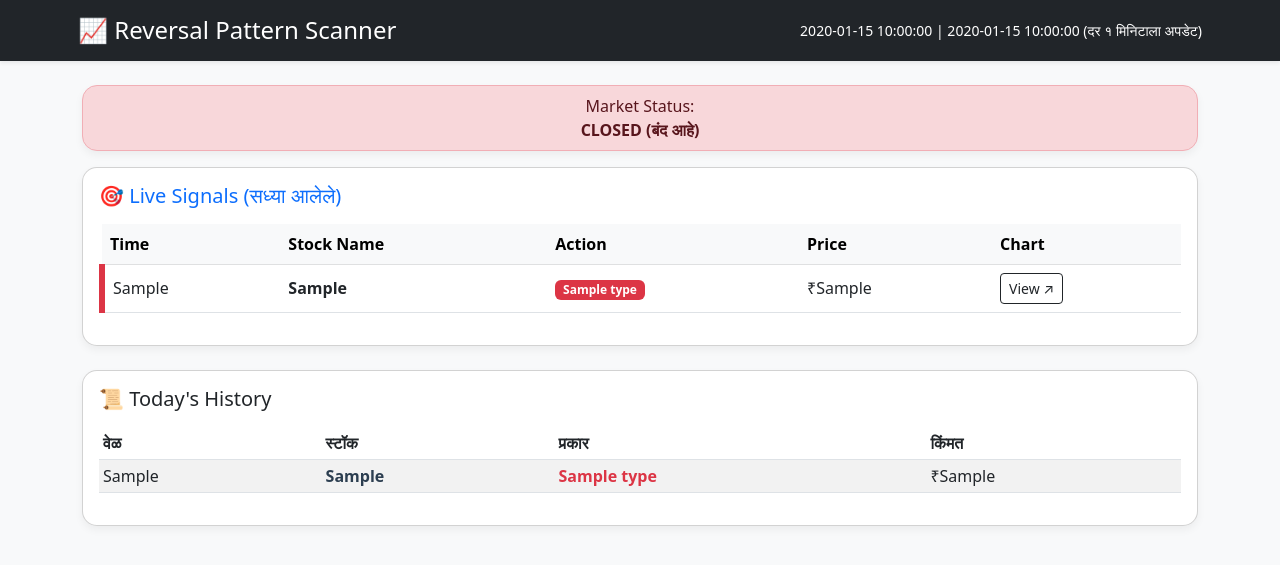
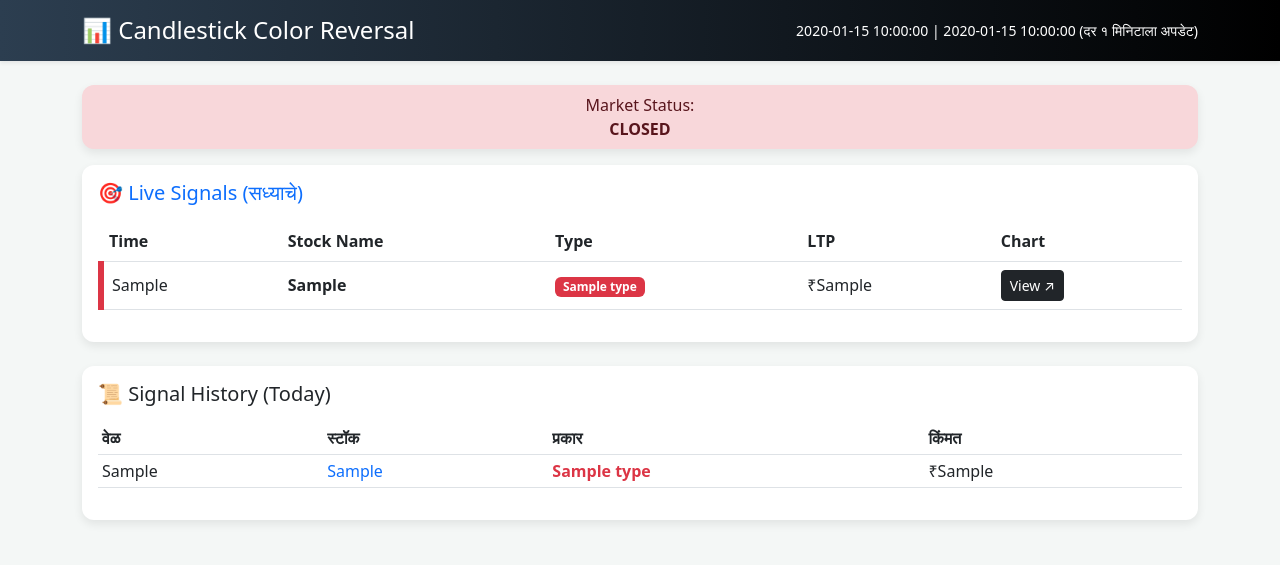
Before and after one commit to dattapwr/nifty-trading-bot, a Flask app: template templates/index.html in a window 1280 px wide. Shown: the top 565 px of the page. Run offline with Flask 3, Linux system fonts and the light colour scheme; the template is opened without the code that fills it: most values are stand-ins (such as "Sample title", 1, 10 or a date in 2020).

Commit message:
Update index.html

```diff
--- a/templates/index.html
+++ b/templates/index.html
@@ -3,41 +3,40 @@
 <head>
     <meta charset="UTF-8">
     <meta name="viewport" content="width=device-width, initial-scale=1.0">
-    <title>Stock Scanner - Live</title>
+    <title>Live Stock Scanner</title>
     <link href="https://cdn.jsdelivr.net/npm/bootstrap@5.3.0/dist/css/bootstrap.min.css" rel="stylesheet">
     <style>
-        body { background-color: #f8f9fa; }
+        body { background-color: #f4f7f6; }
         .buy-row { border-left: 6px solid #28a745; background-color: #f0fff4; }
         .sell-row { border-left: 6px solid #dc3545; background-color: #fff5f5; }
-        .card { border-radius: 15px; box-shadow: 0 4px 8px rgba(0,0,0,0.05); }
-        .tv-link { text-decoration: none; color: #2c3e50; font-weight: bold; }
-        .tv-link:hover { color: #007bff; }
+        .card { border-radius: 12px; border: none; box-shadow: 0 4px 10px rgba(0,0,0,0.08); }
+        .navbar { background: linear-gradient(90deg, #2c3e50, #000); }
     </style>
 </head>
 <body>
 
-<nav class="navbar navbar-dark bg-dark shadow-sm">
-    <div class="container text-center text-white p-2">
-        <h4 class="mb-0">📈 Reversal Pattern Scanner</h4>
+<nav class="navbar navbar-dark shadow-sm">
+    <div class="container text-center text-white py-2">
+        <h4 class="mb-0">📊 Candlestick Color Reversal</h4>
         <small>{{ date }} | {{ time }} (दर १ मिनिटाला अपडेट)</small>
     </div>
 </nav>
 
 <div class="container mt-4">
     <div class="alert {{ 'alert-success' if market_open else 'alert-danger' }} text-center card py-2">
-        Market Status: <strong>{{ 'LIVE (चालू आहे)' if market_open else 'CLOSED (बंद आहे)' }}</strong>
+        Market Status: <strong>{{ 'LIVE' if market_open else 'CLOSED' }}</strong>
     </div>
 
     <div class="card p-3 mb-4">
-        <h5 class="mb-3 text-primary">🎯 Live Signals (सध्या आलेले)</h5>
+        <h5 class="mb-3 text-primary">🎯 Live Signals (सध्याचे)</h5>
         <div class="table-responsive">
-            <table class="table table-hover align-middle">
-                <thead class="table-light">
+            <table class="table align-middle">
+                <thead>
                     <tr>
                         <th>Time</th>
                         <th>Stock Name</th>
-                        <th>Action</th>
-                        <th>Price</th>
+                        <th>Type</th>
+                        <th>LTP</th>
                         <th>Chart</th>
                     </tr>
                 </thead>
@@ -46,30 +45,24 @@
                     <tr class="{{ 'buy-row' if stock.type == 'BUY' else 'sell-row' }}">
                         <td>{{ stock.t }}</td>
                         <td><strong>{{ stock.s }}</strong></td>
-                        <td>
-                            <span class="badge {{ 'bg-success' if stock.type == 'BUY' else 'bg-danger' }}">
-                                {{ stock.type }}
-                            </span>
-                        </td>
+                        <td><span class="badge {{ 'bg-success' if stock.type == 'BUY' else 'bg-danger' }}">{{ stock.type }}</span></td>
                         <td>₹{{ stock.p }}</td>
                         <td>
-                            <a href="https://www.tradingview.com/chart/?symbol=NSE:{{ stock.s.split('.')[0] }}" target="_blank" class="btn btn-sm btn-outline-dark">
-                                View ↗
-                            </a>
+                            <a href="https://www.tradingview.com/chart/?symbol=NSE:{{ stock.s.split('.')[0] }}" target="_blank" class="btn btn-sm btn-dark">View ↗</a>
                         </td>
                     </tr>
                     {% else %}
-                    <tr><td colspan="5" class="text-center text-muted py-3">सध्या कोणताही नवीन पॅटर्न मॅच होत नाहीये...</td></tr>
+                    <tr><td colspan="5" class="text-center text-muted">पॅटर्न शोधत आहे... थोडा वेळ थांबा.</td></tr>
                     {% endfor %}
                 </tbody>
             </table>
         </div>
     </div>
 
-    <div class="card p-3 mb-5">
-        <h5 class="mb-3">📜 Today's History</h5>
+    <div class="card p-3">
+        <h5 class="mb-3">📜 Signal History (Today)</h5>
         <div class="table-responsive" style="max-height: 400px; overflow-y: auto;">
-            <table class="table table-sm table-striped">
+            <table class="table table-sm table-hover">
                 <thead>
                     <tr>
                         <th>वेळ</th>
@@ -82,7 +75,7 @@
                     {% for h in history %}
                     <tr>
                         <td>{{ h.t }}</td>
-                        <td><a href="https://www.tradingview.com/chart/?symbol=NSE:{{ h.s.split('.')[0] }}" target="_blank" class="tv-link">{{ h.s }}</a></td>
+                        <td><a href="https://www.tradingview.com/chart/?symbol=NSE:{{ h.s.split('.')[0] }}" target="_blank" style="text-decoration: none;">{{ h.s }}</a></td>
                         <td class="{{ 'text-success' if h.type == 'BUY' else 'text-danger' }}"><strong>{{ h.type }}</strong></td>
                         <td>₹{{ h.p }}</td>
                     </tr>
@@ -94,10 +87,7 @@
 </div>
 
 <script>
-    // दर ६० सेकंदांनी (१ मिनिट) पेज रिफ्रेश होईल
-    setTimeout(function(){
-       location.reload();
-    }, 60000);
+    setTimeout(function(){ location.reload(); }, 60000); // १ मिनिट रिफ्रेश
 </script>
 
 </body>
```
